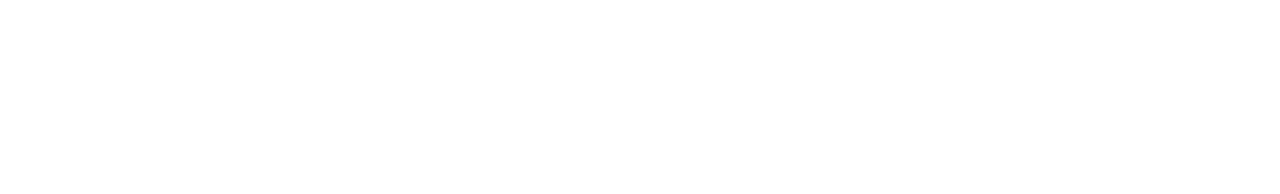
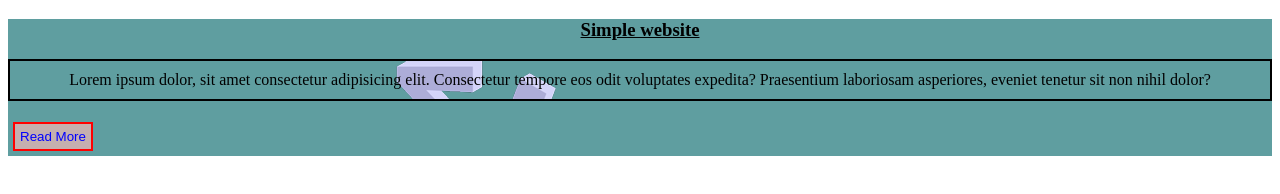
Before and after one commit to Nusratbadhon1998/web-repo, a plain HTML site: page index.html in a window 1280 px wide. Drawn offline with Linux system fonts and the light colour scheme.

Commit message:
Changes commited

```diff
--- a/index.html
+++ b/index.html
@@ -4,8 +4,13 @@
     <meta charset="UTF-8">
     <meta name="viewport" content="width=device-width, initial-scale=1.0">
     <title>First git</title>
+    <link rel="stylesheet" href="style.css">
 </head>
 <body>
-
+    <div>
+        <h3 class="heading">Simple website</h3>
+        <p class="para">Lorem ipsum dolor, sit amet consectetur adipisicing elit. Consectetur tempore eos odit voluptates expedita? Praesentium laboriosam asperiores, eveniet tenetur sit non nihil dolor?</p>
+        <button class="btn">Read More</button>
+    </div>
 </body>
 </html>
--- a/style.css
+++ b/style.css
@@ -12,7 +12,7 @@ div{
     border: 2px solid black;
     padding: 10px;
     text-align: center;
-    background-image: url("../html/images/face.jpg");
+    background-image: url("pic.png");
     background-repeat: no-repeat;
 
 }
```
